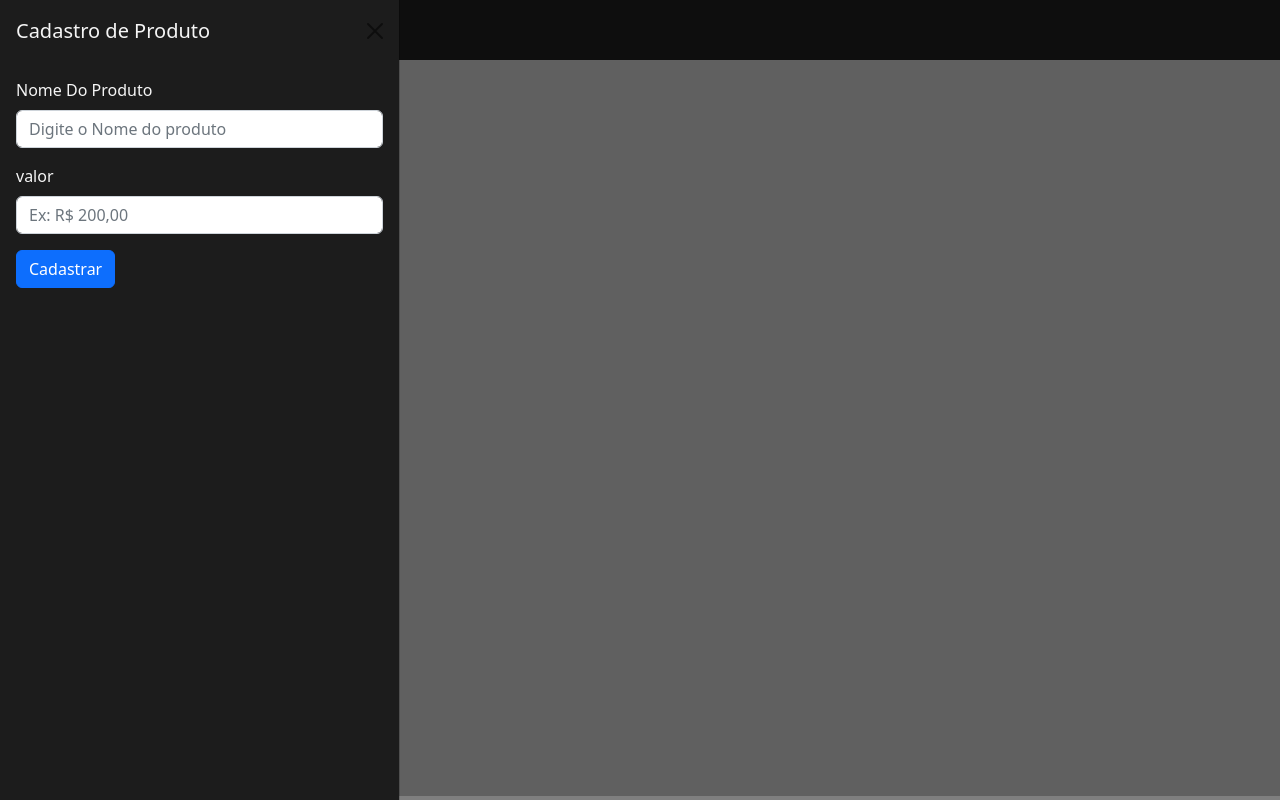
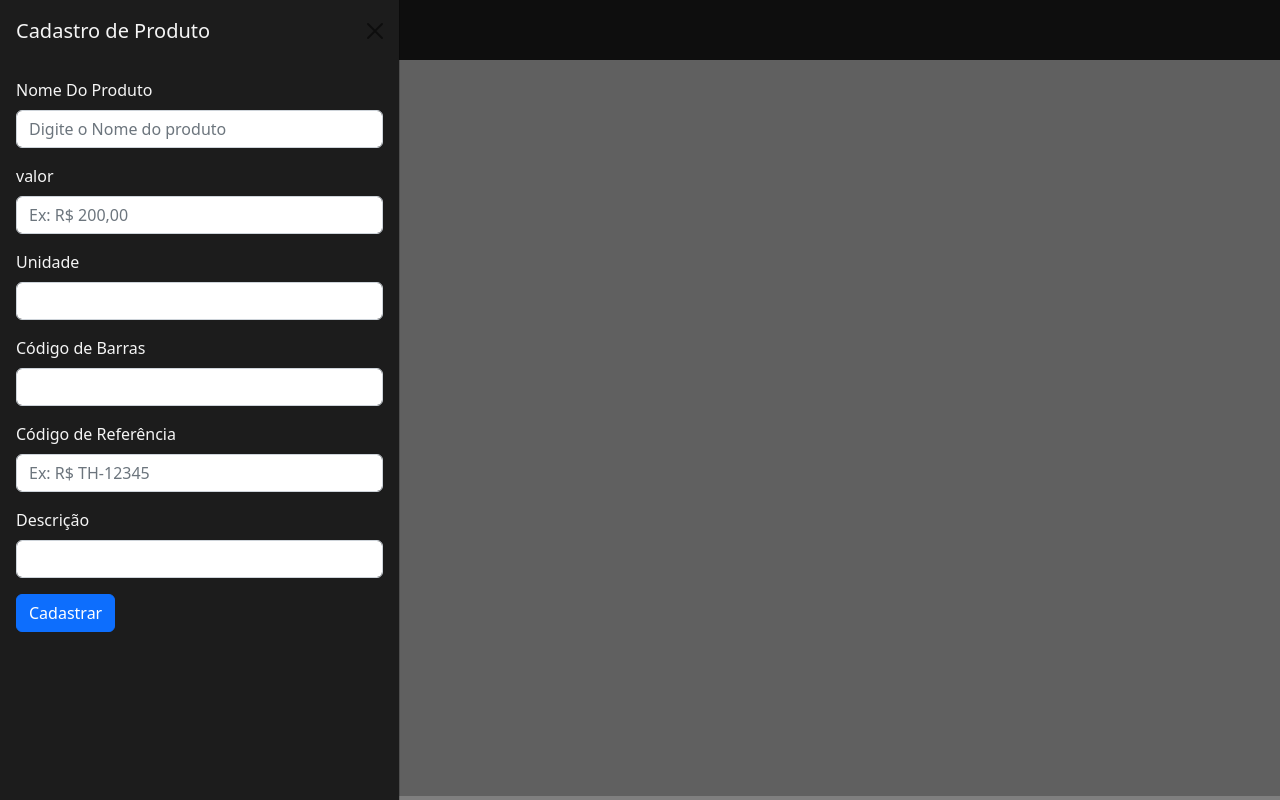
Before and after one commit to EriksJunior/Project_Nota, a React (Vite) app: page / in a window 1280 px wide. Both pictures are taken after a click on the button "Produtos". Built offline with nearby package versions, Linux system fonts and the light colour scheme.

Commit message:
REFACTOR : Adicionado campos de produtos

```diff
--- a/src/components/Products/index.tsx
+++ b/src/components/Products/index.tsx
@@ -28,12 +28,31 @@ export function ProductsModal() {
         <Form.Control type="text" placeholder="Digite o Nome do produto" />
       </Form.Group>
 
-      <Form.Group className="mb-3" controlId="formBasicPassword">
+      <Form.Group className="mb-3" controlId="formBasicValue">
         <Form.Label>valor</Form.Label>
         <Form.Control type="number" placeholder="Ex: R$ 200,00" />
       </Form.Group>
-      <Form.Group className="mb-3" controlId="formBasicCheckbox">
+
+      <Form.Group className="mb-3" controlId="formBasicUnd">
+        <Form.Label>Unidade</Form.Label>
+        <Form.Control type="number"  />
       </Form.Group>
+
+      <Form.Group className="mb-3" controlId="formBasicBars">
+        <Form.Label>Código de Barras</Form.Label>
+        <Form.Control type="number"  />
+      </Form.Group>
+
+      <Form.Group className="mb-3" controlId="formBasicRef">
+        <Form.Label>Código de Referência</Form.Label>
+        <Form.Control type="number" placeholder="Ex: R$ TH-12345" />
+      </Form.Group>
+
+      <Form.Group className="mb-3" controlId="formBasicDescription">
+        <Form.Label>Descrição</Form.Label>
+        <Form.Control type="text" />
+      </Form.Group>
+
       <Button variant="primary" type="button">
         Cadastrar
       </Button>
```
